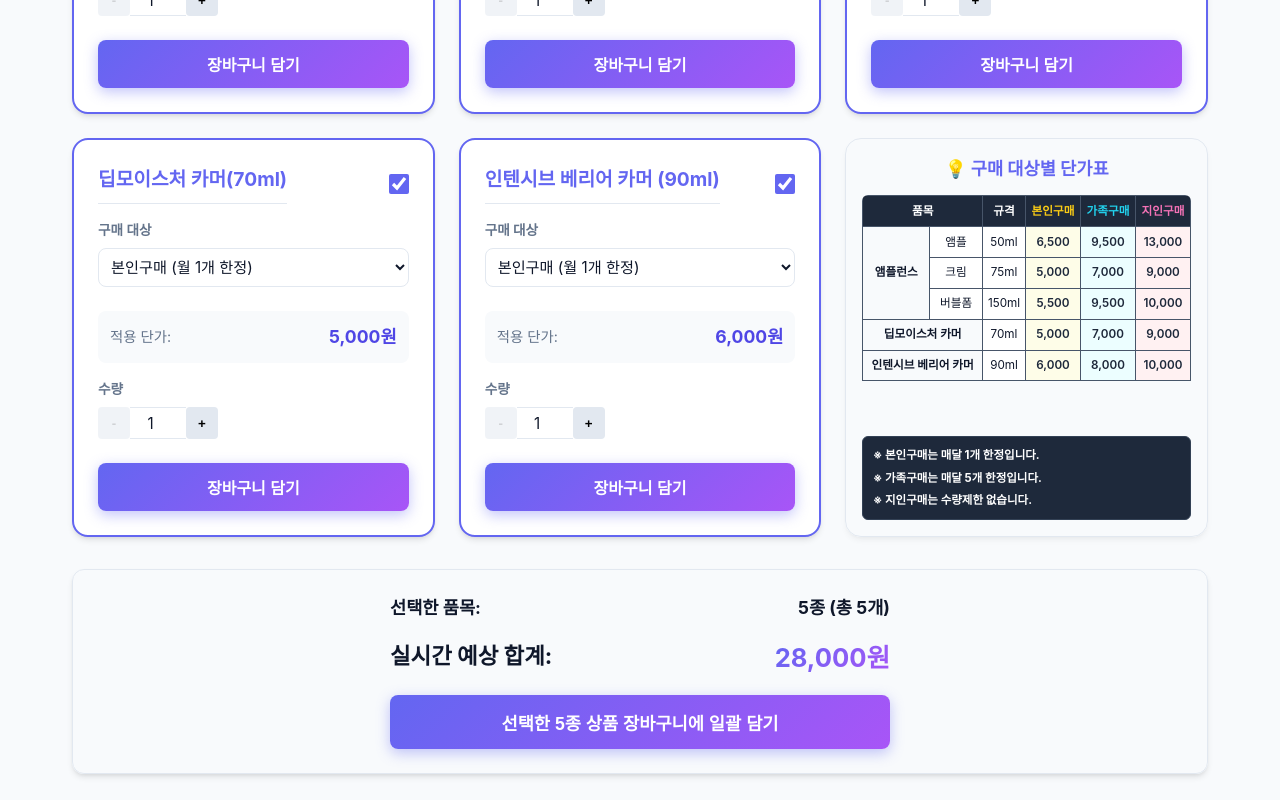
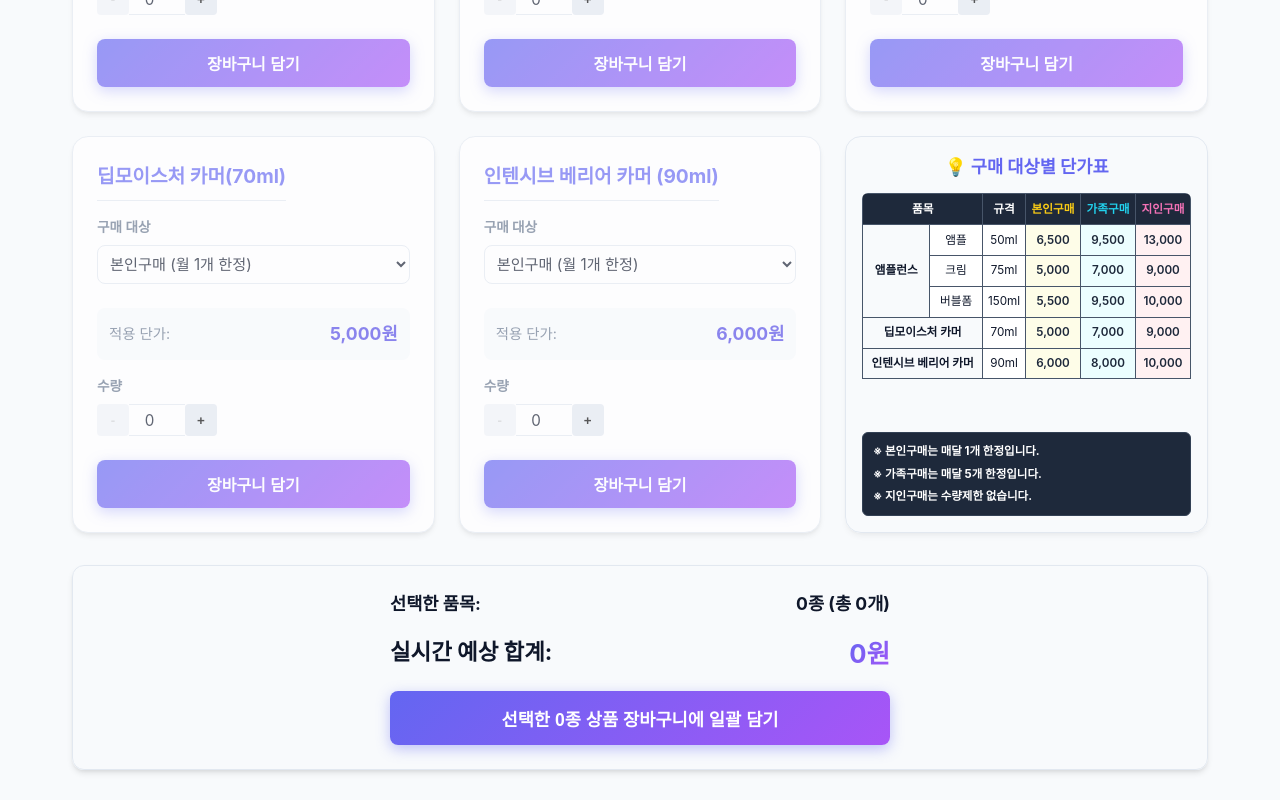
Before and after one commit to janytree33/cal, a React (Vite) app: page / in a window 1280 px wide. Shown: the part 560-1360 px from the top of the page. Built offline with nearby package versions, Linux system fonts and the light colour scheme; a web font is replaced by a local one.

Commit message:
feat: Remove checkboxes and set default quantity to 0

```diff
--- a/src/components/ProductList.jsx
+++ b/src/components/ProductList.jsx
@@ -3,27 +3,19 @@ import { PRODUCTS, TARGET_TYPES } from '../utils/constants';
 import './ProductList.css'; // 별도 스타일 분리 시
 
 export default function ProductList({ onAddToCart, onBatchAddToCart }) {
-  // 각 상품별로 선택된 '구매 유형', '수량', '선택 여부'를 관리합니다.
+  // 각 상품별로 선택된 '구매 유형', '수량'을 관리합니다. (수량은 0개부터 시작하며 체크박스 대신 수량 0개 여부로 선택 상태를 관리합니다.)
   const [selections, setSelections] = useState(
     PRODUCTS.reduce((acc, product) => {
-      acc[product.id] = { targetType: TARGET_TYPES.SELF, quantity: 1, selected: true };
+      acc[product.id] = { targetType: TARGET_TYPES.SELF, quantity: 0 };
       return acc;
     }, {})
   );
-
-  // 상품 선택 상태(체크박스) 토글 핸들러
-  const handleToggleSelect = (productId) => {
-    setSelections(prev => ({
-      ...prev,
-      [productId]: { ...prev[productId], selected: !prev[productId].selected }
-    }));
-  };
 
   // 구매 유형 변경 핸들러
   const handleTargetChange = (productId, newTargetType) => {
     setSelections(prev => ({
       ...prev,
-      [productId]: { ...prev[productId], targetType: newTargetType, quantity: 1 } // 대상 변경 시 수량 1로 초기화
+      [productId]: { ...prev[productId], targetType: newTargetType }
     }));
   };
 
@@ -31,7 +23,7 @@ export default function ProductList({ onAddToCart, onBatchAddToCart }) {
   const handleQuantityChange = (productId, delta) => {
     setSelections(prev => {
       const currentQty = prev[productId].quantity;
-      const newQty = Math.max(1, currentQty + delta); // 최소 수량 1개
+      const newQty = Math.max(0, currentQty + delta); // 최소 수량을 0개로 설정
       return {
         ...prev,
         [productId]: { ...prev[productId], quantity: newQty }
@@ -42,18 +34,16 @@ export default function ProductList({ onAddToCart, onBatchAddToCart }) {
   // 실시간으로 선택된 상품들의 합계 금액 및 총 수량 계산
   const selectedTotal = PRODUCTS.reduce((sum, product) => {
     const sel = selections[product.id];
-    if (!sel.selected) return sum;
     const price = product.prices[sel.targetType];
     return sum + (price * sel.quantity);
   }, 0);
 
   const selectedCount = PRODUCTS.reduce((sum, product) => {
     const sel = selections[product.id];
-    if (!sel.selected) return sum;
     return sum + sel.quantity;
   }, 0);
 
-  const selectedKindCount = PRODUCTS.filter(p => selections[p.id].selected).length;
+  const selectedKindCount = PRODUCTS.filter(p => selections[p.id].quantity > 0).length;
 
   return (
     <div className="product-list-container animate-fade-in">
@@ -72,19 +62,13 @@ export default function ProductList({ onAddToCart, onBatchAddToCart }) {
               key={product.id}
               className="card product-card"
               style={{
-                opacity: selection.selected ? 1 : 0.6,
+                opacity: selection.quantity > 0 ? 1 : 0.65,
                 transition: 'all 0.3s ease',
-                border: selection.selected ? '2px solid var(--color-primary)' : '1px solid var(--color-border)'
+                border: selection.quantity > 0 ? '2px solid var(--color-primary)' : '1px solid var(--color-border)'
               }}
             >
               <div style={{ display: 'flex', justifyContent: 'space-between', alignItems: 'center', marginBottom: '1rem' }}>
                 <h3 style={{ margin: 0, fontSize: '1.2rem' }}>{product.name}</h3>
-                <input
-                  type="checkbox"
-                  checked={selection.selected}
-                  onChange={() => handleToggleSelect(product.id)}
-                  style={{ width: '20px', height: '20px', cursor: 'pointer', accentColor: 'var(--color-primary)' }}
-                />
               </div>
 
               <div className="product-options">
@@ -95,7 +79,6 @@ export default function ProductList({ onAddToCart, onBatchAddToCart }) {
                     className="select-input"
                     value={selection.targetType}
                     onChange={(e) => handleTargetChange(product.id, e.target.value)}
-                    disabled={!selection.selected}
                   >
                     <option value={TARGET_TYPES.SELF}>본인구매 (월 1개 한정)</option>
                     <option value={TARGET_TYPES.FAMILY}>가족구매 (월 5개 한정)</option>
@@ -116,7 +99,7 @@ export default function ProductList({ onAddToCart, onBatchAddToCart }) {
                     <button
                       className="qty-btn"
                       onClick={() => handleQuantityChange(product.id, -1)}
-                      disabled={!selection.selected || selection.quantity <= 1}
+                      disabled={selection.quantity <= 0}
                     >
                       -
                     </button>
@@ -125,12 +108,10 @@ export default function ProductList({ onAddToCart, onBatchAddToCart }) {
                       className="number-input qty-input"
                       value={selection.quantity}
                       readOnly
-                      disabled={!selection.selected}
                     />
                     <button
                       className="qty-btn"
                       onClick={() => handleQuantityChange(product.id, 1)}
-                      disabled={!selection.selected}
                     >
                       +
                     </button>
@@ -141,7 +122,7 @@ export default function ProductList({ onAddToCart, onBatchAddToCart }) {
               <button
                 className="btn btn-primary add-to-cart-btn"
                 onClick={() => onAddToCart(product, selection.targetType, selection.quantity)}
-                disabled={!selection.selected}
+                disabled={selection.quantity === 0}
               >
                 장바구니 담기
               </button>
@@ -239,13 +220,13 @@ export default function ProductList({ onAddToCart, onBatchAddToCart }) {
           className="btn btn-primary"
           style={{ width: '100%', maxWidth: '500px', padding: '0.9rem 1.5rem', fontSize: '1.1rem', fontWeight: 'bold', borderRadius: '8px' }}
           onClick={() => {
-            const itemsToAdd = PRODUCTS.filter(p => selections[p.id].selected).map(p => ({
+            const itemsToAdd = PRODUCTS.filter(p => selections[p.id].quantity > 0).map(p => ({
               product: p,
               targetType: selections[p.id].targetType,
               quantity: selections[p.id].quantity
             }));
             if (itemsToAdd.length === 0) {
-              alert("선택된 상품이 없습니다. 상품 우측의 체크박스를 선택해 주세요.");
+              alert("선택된 상품이 없습니다. 수량을 1개 이상으로 조절해 주세요.");
               return;
             }
             onBatchAddToCart(itemsToAdd);
```
